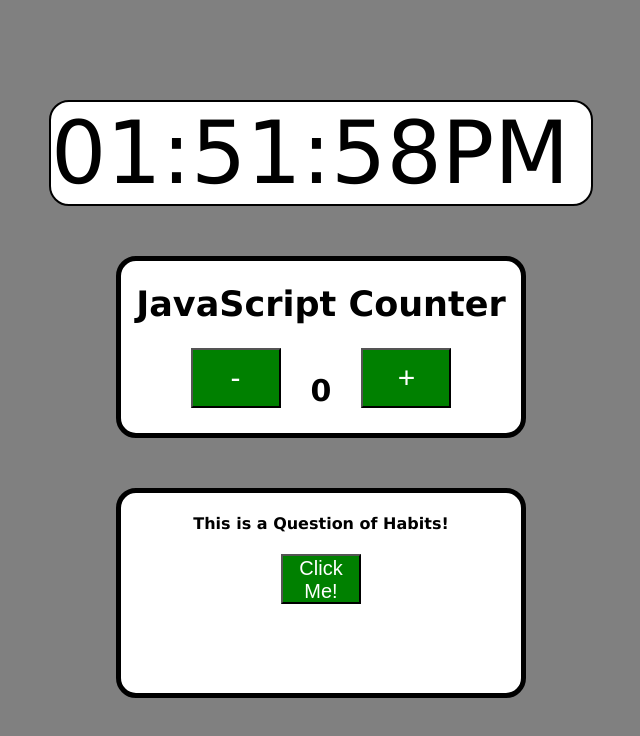
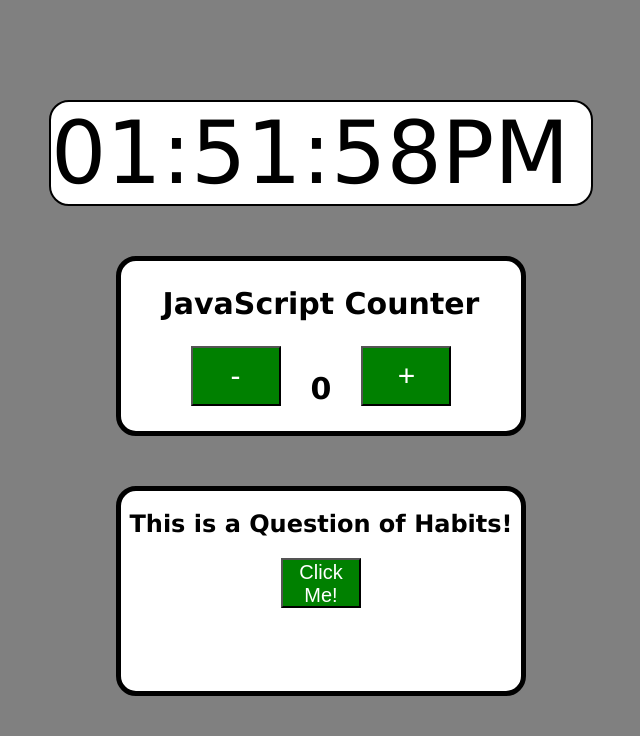
Before and after one commit to kiketion/Clock-CounterJS, a plain HTML site: page index.html in a window 1280 px wide. Shown: the whole page, without its empty margins (319-959 px from the left). Drawn offline with Linux system fonts and the light colour scheme.

Commit message:
some style details, again

```diff
--- a/index.html
+++ b/index.html
@@ -13,7 +13,7 @@
 
     <!-- Counter with Buttons -->
     <div class="container">
-      <h1>JavaScript Counter</h1>
+      <h2 class="js-counter-title">JavaScript Counter</h2>
       <div class="counter-btn-div">
         <button class="counter-btn" onclick="decrement()">-</button>
         <h2 id="counting">0</h2>
@@ -25,7 +25,7 @@
 
     <!-- Good Advices to Get Some Better Habits -->
     <div id="habits">
-      <h4 class="habit-center-h4">This is a Question of Habits!</h4>
+      <h2 class="habit-center-title">This is a Question of Habits!</h2>
       <div class="habit-center-btn">
         <button class="habits-btn" onclick="habit1()">Click Me!</button>
       </div>
--- a/style.css
+++ b/style.css
@@ -19,15 +19,14 @@ body {
   color: grey;
 }
 
-h2 {
+#counting {
   font-size: 30px;
   margin-left: 30px;
   margin-right: 30px;
 }
 
-h1 {
-  font-size: 35px;
-  color: black;
+.js-counter-title {
+  font-size: 30px;
   text-align: center;
 }
 
@@ -85,7 +84,7 @@ h1 {
   display: flex;
 }
 
-.habit-center-h4 {
+.habit-center-title {
   text-align: center;
 }
 
```
